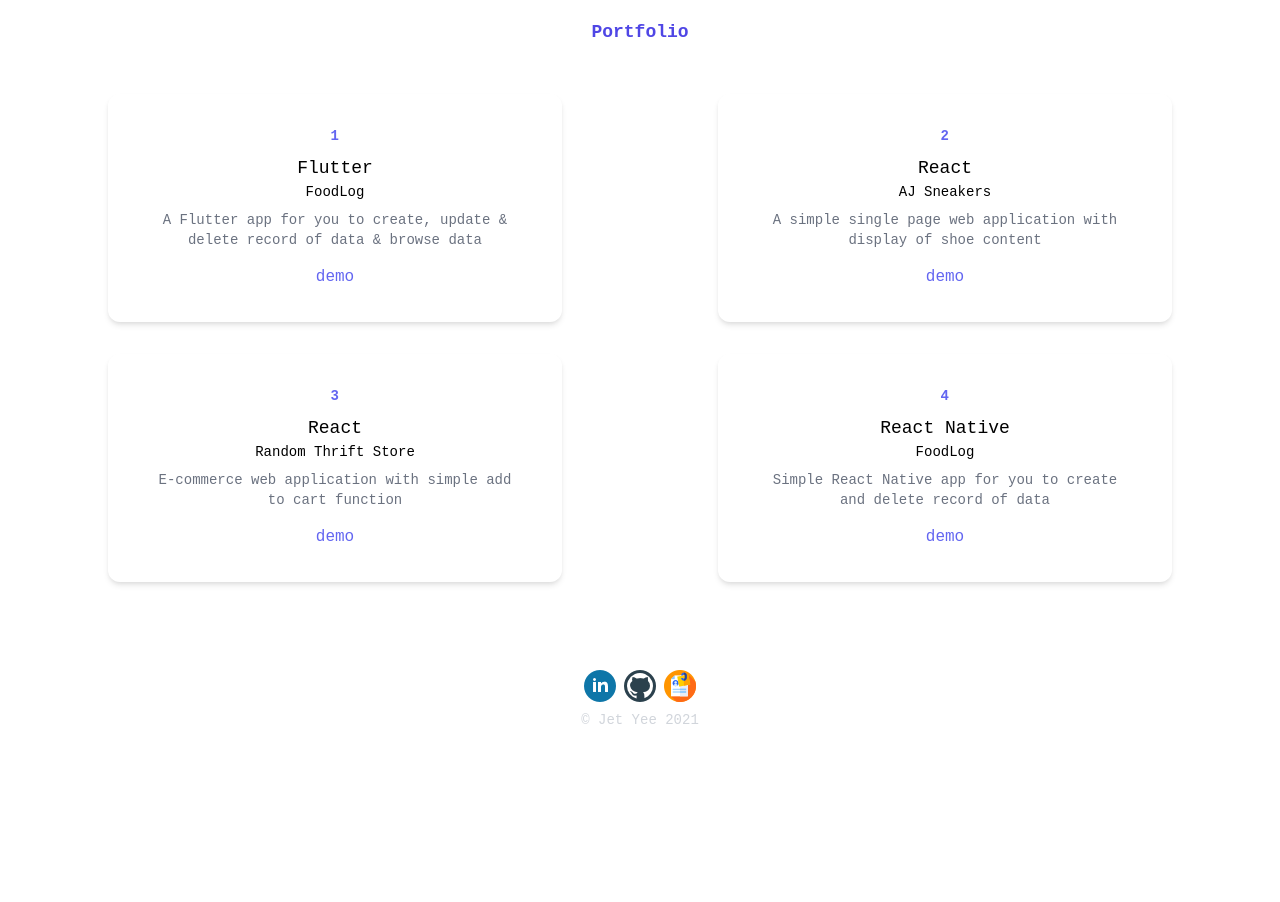
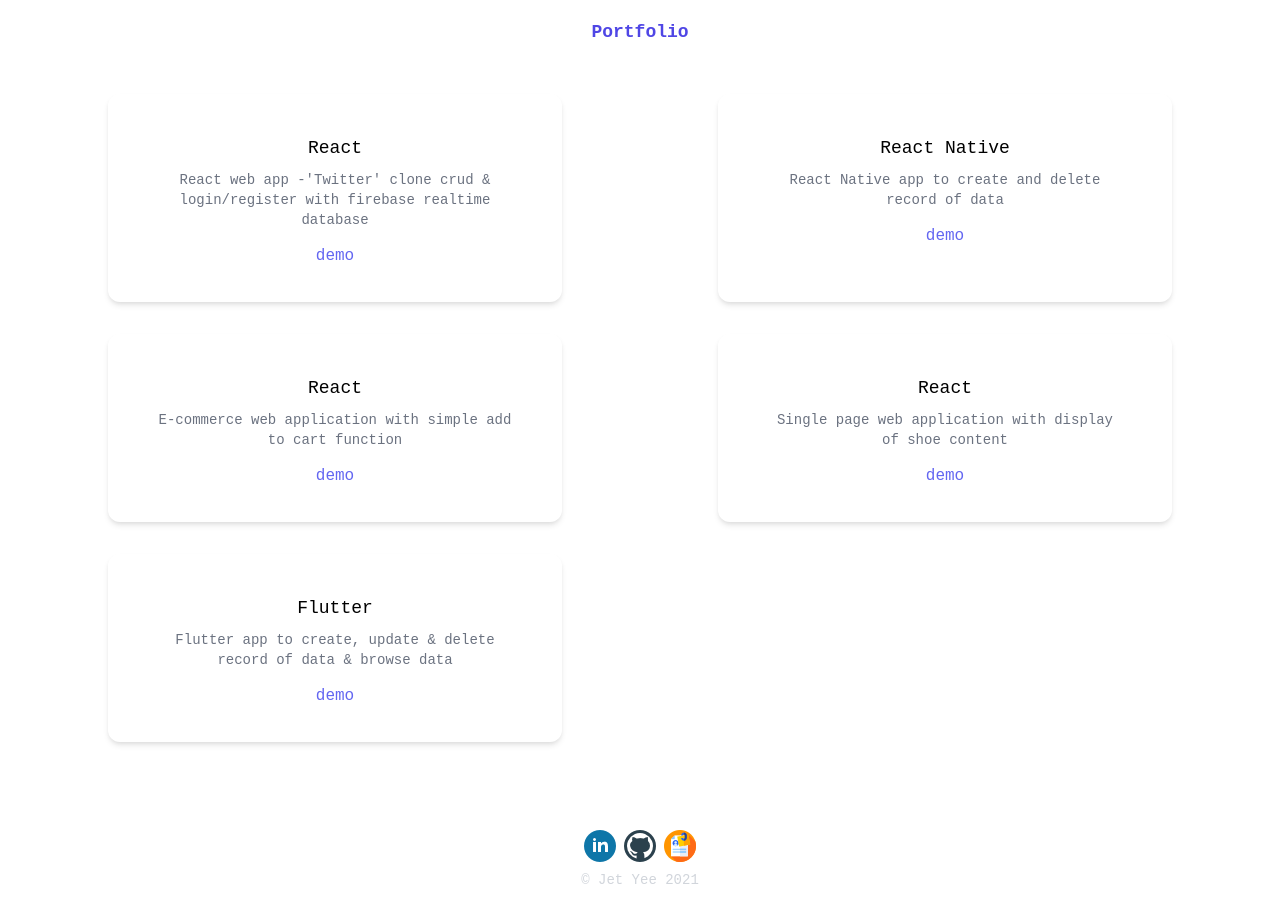
Before and after one commit to ietvee/jetyee, a React (Create React App) app: page /#/project in a window 1280 px wide. Before the commit this address led to /#/. Shown: the part 1120-2022 px from the top of the page. Before the commit the page ends 1862 px from the top, so only its background shows below. Built offline with nearby package versions, Linux system fonts and the light colour scheme.

Commit message:
add in new project details & minor ui changes

```diff
--- a/src/component/Nav.js
+++ b/src/component/Nav.js
@@ -7,10 +7,7 @@ function Nav() {
       <nav className="flex justify-center my-8 ">
         <div className="font">
           <div className="max-w-full mx-auto px-2 sm:px-6">
-            <Link
-              to="/"
-              className="  hover:text-indigo-500 px-3 py-2 rounded-md text-sm font-medium"
-            >
+            <Link className="  hover:text-indigo-500 px-3 py-2 rounded-md text-sm font-medium">
               JETYEE
             </Link>
             {/*
--- a/src/pages/Project.js
+++ b/src/pages/Project.js
@@ -2,37 +2,43 @@ import React from "react";
 
 const project = [
   {
-    project: "1",
-    projectType: "Flutter",
-    projectName: "FoodLog",
+    project: "",
+    projectType: "React",
+    projectName: "",
     projectDesc:
-      "A Flutter app for you to create, update & delete record of data & browse data",
-    projectLink:
-      "https://www.figma.com/proto/u2ruwm0z4nt4uz3nPuPfJ6/Food-Log?page-id=0%3A1&node-id=7%3A16&viewport=-3498%2C3360%2C0.7995139956474304&scaling=scale-down",
+      "React web app -'Twitter' clone crud & login/register with firebase realtime database",
+    projectLink: "",
   },
   {
-    project: "2",
-    projectType: "React",
-    projectName: "AJ Sneakers",
-    projectDesc:
-      "A simple single page web application with display of shoe content",
-    projectLink: "https://aj-sneakers-jetyee.netlify.app/",
+    project: "",
+    projectType: "React Native",
+    projectName: "",
+    projectDesc: "React Native app to create and delete record of data",
+    projectLink:
+      "https://www.figma.com/proto/CbXFGEit1rGKAHkFvKMpJD/FoodLog-React-Native-app?page-id=0%3A1&node-id=7%3A16&viewport=-1263%2C1508%2C0.31603381037712097&scaling=scale-down",
   },
   {
-    project: "3",
+    project: "",
     projectType: "React",
-    projectName: "Random Thrift Store",
+    projectName: "",
     projectDesc: "E-commerce web application with simple add to cart function",
     projectLink: "https://random-thrift-store-jetyee.netlify.app/",
   },
   {
-    project: "4",
-    projectType: "React Native",
-    projectName: "FoodLog",
+    project: "",
+    projectType: "React",
+    projectName: "",
+    projectDesc: "Single page web application with display of shoe content",
+    projectLink: "https://aj-sneakers-jetyee.netlify.app/",
+  },
+  {
+    project: "",
+    projectType: "Flutter",
+    projectName: "",
     projectDesc:
-      "Simple React Native app for you to create and delete record of data",
+      "Flutter app to create, update & delete record of data & browse data",
     projectLink:
-      "https://www.figma.com/proto/CbXFGEit1rGKAHkFvKMpJD/FoodLog-React-Native-app?page-id=0%3A1&node-id=7%3A16&viewport=-1263%2C1508%2C0.31603381037712097&scaling=scale-down",
+      "https://www.figma.com/proto/u2ruwm0z4nt4uz3nPuPfJ6/Food-Log?page-id=0%3A1&node-id=7%3A16&viewport=-3498%2C3360%2C0.7995139956474304&scaling=scale-down",
   },
 ];
 
@@ -47,7 +53,7 @@ export default function Project() {
       <div className="justify-self-center justify-items-center  grid-flow-row  my-12 grid lg:grid-cols-2 gap-y-8 gap-x-1  md:grid-cols-2 sm:grid-cols-1  sm:mx-1 md:mx-4 lg:mx-8">
         {project.map((item, index) => (
           <div
-            className=" w-3/4 h-7/12 mx-auto rounded-xl shadow-md overflow-hidden md:max-w-2xl sm:max-h-2xl"
+            className=" w-3/4 h-full mx-auto rounded-xl shadow-md overflow-hidden md:max-w-2xl sm:max-h-2xl"
             key={index}
           >
             <div className="px-12 pt-8 pb-5">
```
